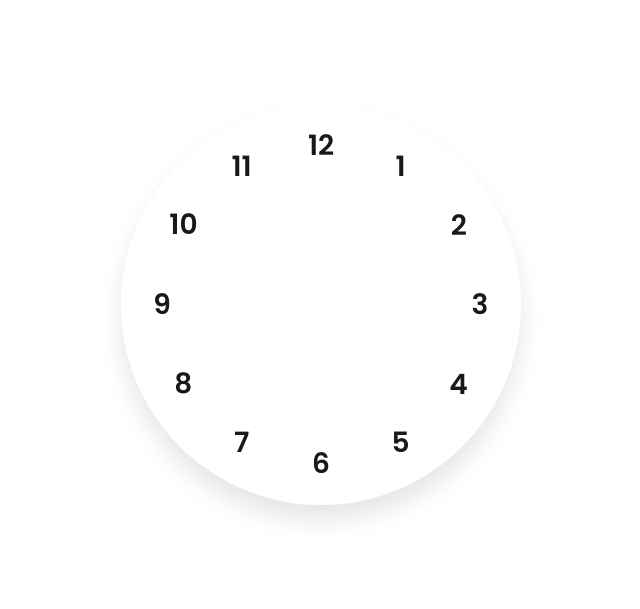
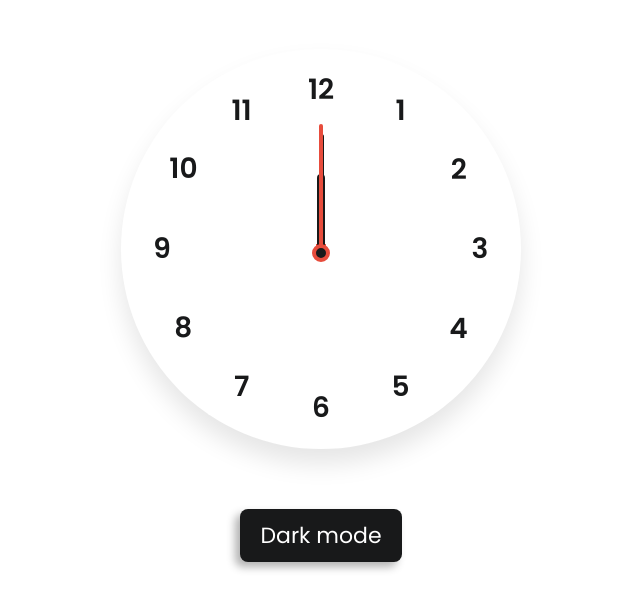
Before and after one commit to Yarik543/Clock, a plain HTML site: page index.html in a window 1280 px wide. Shown: the part 95-704 px from the top of the page, without its empty margins (319-959 px from the left). Drawn offline with Linux system fonts and the light colour scheme.

Commit message:
Сделал стрелки, добавил кнопку

```diff
--- a/index.html
+++ b/index.html
@@ -33,6 +33,7 @@
           <span class="hand second"></span>
         </div>
       </div>
+      <div class="mode-switch">Dark mode</div>
     </div>
   </body>
 </html>
--- a/style.css
+++ b/style.css
@@ -23,6 +23,10 @@ body {
 }
 
 .container {
+  display: flex;
+  flex-direction: column;
+  align-items: center;
+  gap: 60px;
 }
 
 .container .clock {
@@ -51,3 +55,56 @@ body {
   color: var(--black-color);
   transform: rotate(calc(var(--i) * (-360deg / 12)));
 }
+
+.container .indicator {
+  display: flex;
+  justify-content: center;
+  position: absolute; /*сделал в центре красную точку*/
+  height: 10px;
+  width: 10px;
+  background-color: var(--red-color);
+}
+
+.indicator::before {
+  content: "";
+  z-index: 100;
+  position: absolute;
+  height: 100%;
+  width: 100%;
+  border-radius: 50%;
+  background: var(--black-color);
+  border: 4px solid var(--red-color);
+}
+
+/*добавляется секундная стрелка*/
+.indicator .hand {
+  position: absolute;
+  height: 130px;
+  transform-origin: bottom; /*сдвинуло черную стрелку к центру*/
+  width: 4px;
+  border-radius: 25px;
+  bottom: 0; /*начинается сверху*/
+  background: var(--red-color);
+}
+
+.hand.minute {
+  height: 120px;
+  width: 5px;
+  background-color: var(--black-color);
+}
+
+.hand.hour {
+  height: 80px;
+  width: 8px;
+  background-color: var(--black-color);
+}
+
+.mode-switch {
+  padding: 10px 20px;
+  display: inline-block;
+  background-color: var(--black-color);
+  color: var(--white-color);
+  border-radius: 8px;
+  font-size: 22px;
+  box-shadow: -5px 5px 8px rgb(0 0 0 / 0.3);
+}
```
